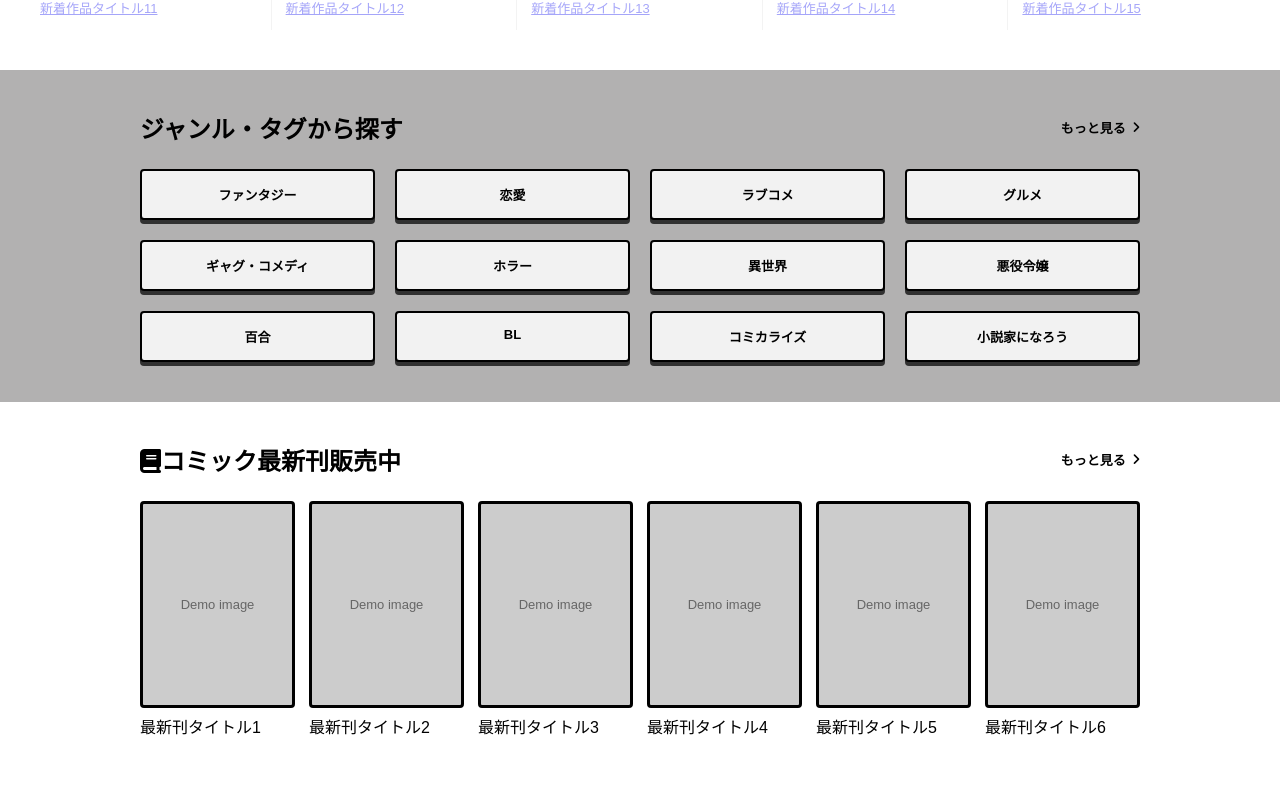
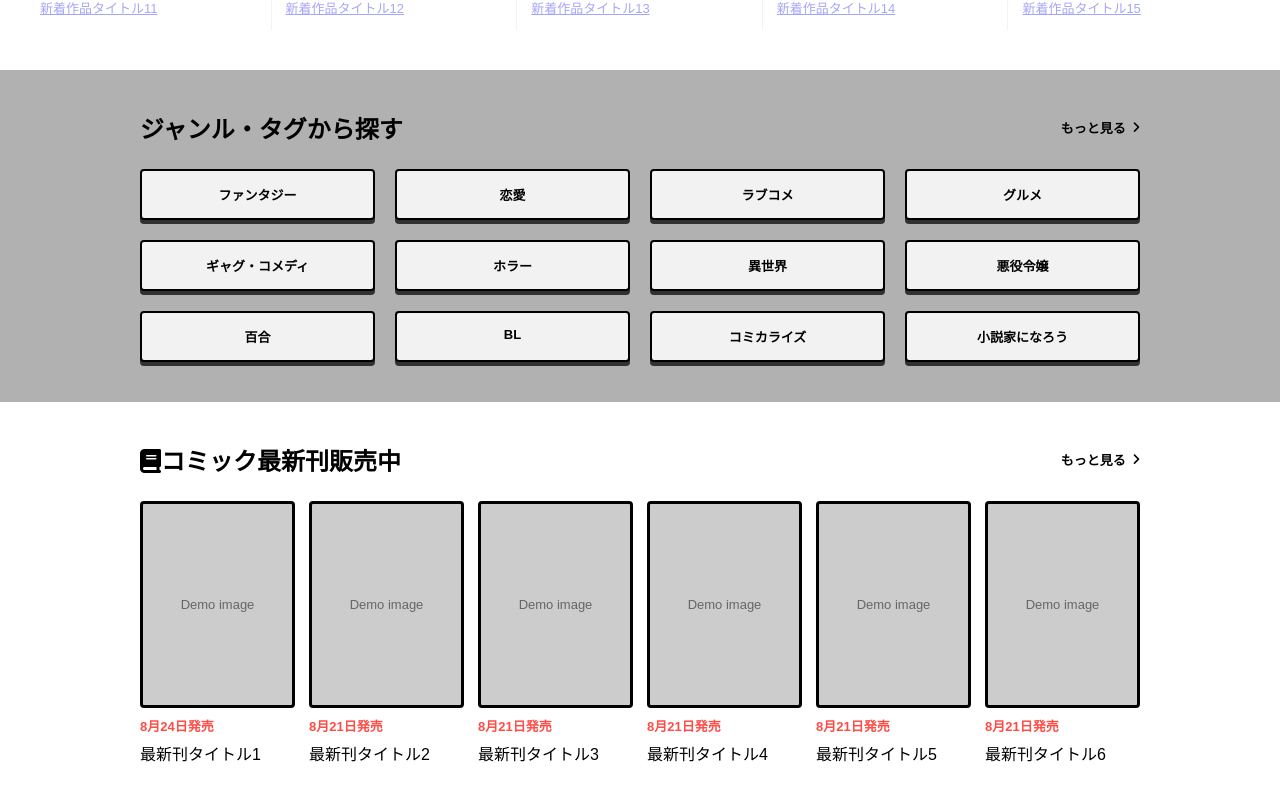
Before and after one commit to K-Tsubasa2026/kadocomi-demo, a React (Vite) app: page / in a window 1280 px wide. Shown: the part 1235-2036 px from the top of the page. Built offline with nearby package versions, Linux system fonts and the light colour scheme.

Commit message:
NewReleaseに発売日表示

```diff
--- a/src/components/NewRelease/NewRelease.css
+++ b/src/components/NewRelease/NewRelease.css
@@ -70,3 +70,10 @@
     font-size: 16px;
     color:#000;
 }
+
+.new-release-date {
+    margin: 8px 0 0;
+    font-size: 13px;
+    font-weight: bold;
+    color: #ff4b45;
+}
--- a/src/components/NewRelease/NewRelease.tsx
+++ b/src/components/NewRelease/NewRelease.tsx
@@ -2,14 +2,31 @@ import "./NewRelease.css"
 import { Link } from 'react-router'
 
 const newReleaseCards = [
-    '最新刊タイトル1',
-    '最新刊タイトル2',
-    '最新刊タイトル3',
-    '最新刊タイトル4',
-    '最新刊タイトル5',
-    '最新刊タイトル6',
+  {
+    title: '最新刊タイトル1',
+    releaseDate: '8月24日発売',
+  },
+  {
+    title: '最新刊タイトル2',
+    releaseDate: '8月21日発売',
+  },
+  {
+    title: '最新刊タイトル3',
+    releaseDate: '8月21日発売',
+  },
+  {
+    title: '最新刊タイトル4',
+    releaseDate: '8月21日発売',
+  },
+  {
+    title: '最新刊タイトル5',
+    releaseDate: '8月21日発売',
+  },
+  {
+    title: '最新刊タイトル6',
+    releaseDate: '8月21日発売',
+  },
 ]
-
 
 function NewRelease () {
      return(
@@ -30,16 +47,20 @@ function NewRelease () {
                 <div className="new-release-grid">
                     {newReleaseCards.map((newReleaseCard) => (
                     <Link
-                        to="/404"
-                    key={newReleaseCard}
+                    to="/404"
+                    key={newReleaseCard.title}
                     className="new-release-card"
                     >
                         <div className="new-release-image">
                         Demo image
                         </div>
 
+                        <p className="new-release-date">
+                            {newReleaseCard.releaseDate}
+                        </p>
+
                         <p className="new-release-card-title">
-                        {newReleaseCard}
+                        {newReleaseCard.title}
                         </p>
                     </Link>
                     ))}
```
